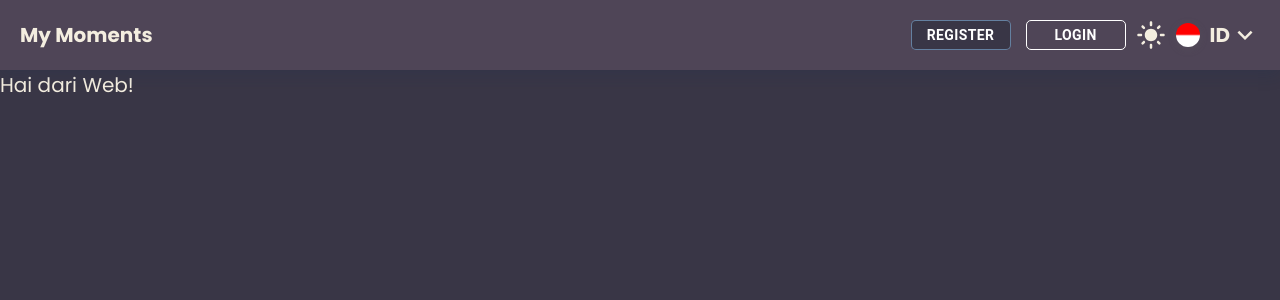
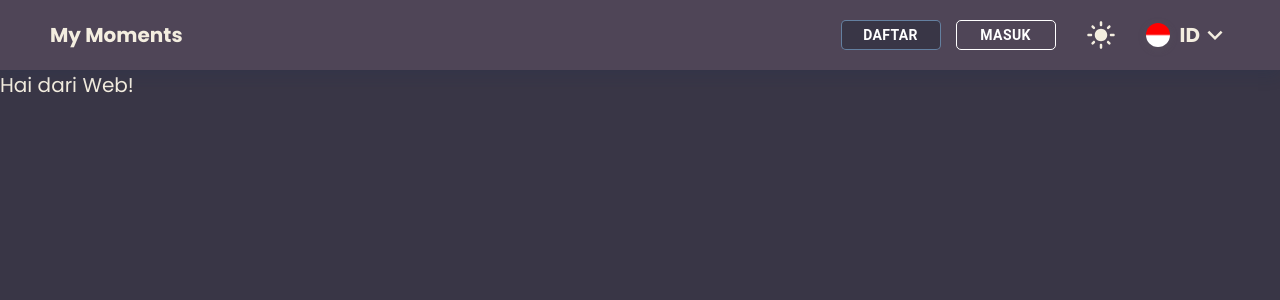
Before and after one commit to raihanputro/group-project-week3, a React (Vite) app: page / in a window 1280 px wide. Shown: the top 300 px of the page. Built offline with nearby package versions, Linux system fonts and the light colour scheme.

Commit message:
update: adding style navbar

```diff
--- a/src/components/Navbar/index.jsx
+++ b/src/components/Navbar/index.jsx
@@ -58,8 +58,8 @@ const Navbar = ({ title, locale, theme, login }) => {
 
   const sideNavbar = (
     <Box sx={{ marginRight: '0.5rem'  }} className={classes.buttonContainer}>
-      <Button variant="outlined" className={classes.buttonRegister} onClick={() => navigate('/register')}>Register</Button>
-      <Button variant="outlined" className={classes.buttonLogin} onClick={() => navigate('/login')}>Login</Button>
+      <Button variant="outlined" className={classes.buttonRegister} onClick={() => navigate('/register')}><FormattedMessage id="app_register_title" /></Button>
+      <Button variant="outlined" className={classes.buttonLogin} onClick={() => navigate('/login')}><FormattedMessage id="app_login_title" /></Button>
     </Box>
   );
 
--- a/src/components/Navbar/style.module.scss
+++ b/src/components/Navbar/style.module.scss
@@ -2,6 +2,8 @@
 
 .headerWrapper {
   background-color: var(--color-bg) !important;
+  padding-left: 30px;
+  padding-right: 30px;
   box-shadow: 0 0.25rem 0.75rem rgba(25, 49, 83, 0.2) !important;
   position: sticky;
   top: 0;
@@ -32,6 +34,7 @@
 
     .toolbar {
       @include directionX;
+      gap: 20px;
       .theme {
         @include directionX;
         align-items: center;
```
